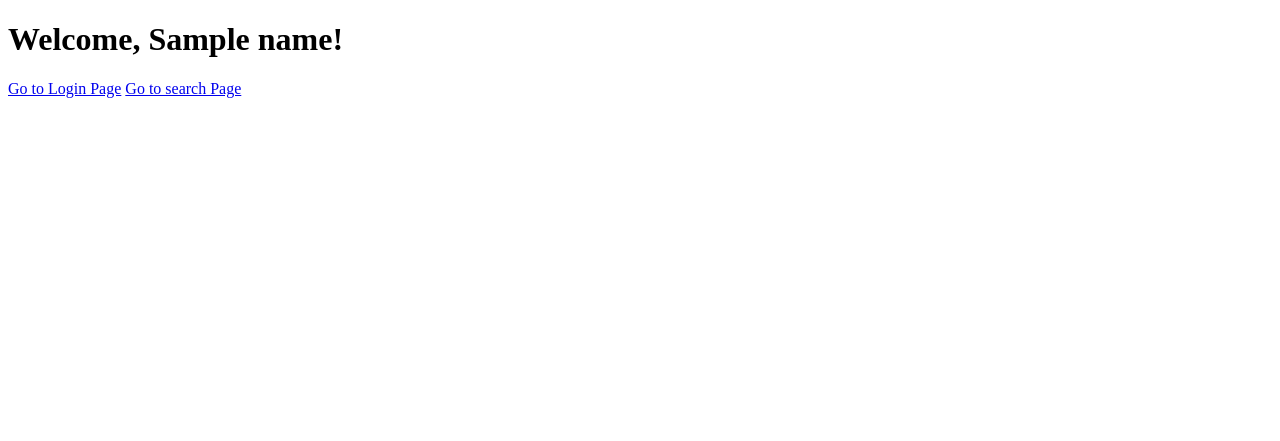
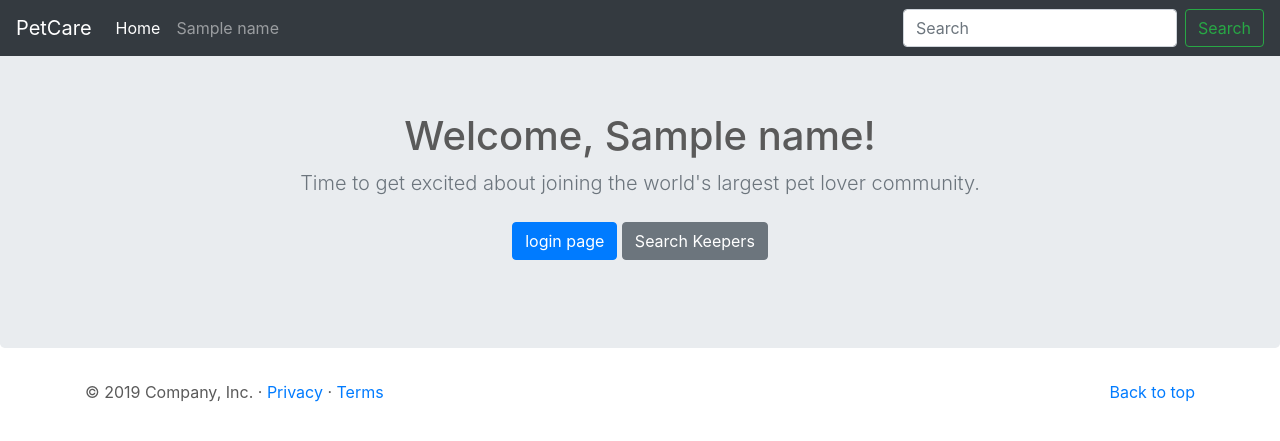
Before and after one commit to dabaitudiu/PetBoarding, a Node server app: template app/views/signup_success.ejs in a window 1280 px wide. Shown: the top 441 px of the page. Run offline with Node 20, Linux system fonts and the light colour scheme; the template is opened without the code that fills it: most values are stand-ins (such as "Sample title", 1, 10 or a date in 2020).

Commit message:
bootstraped signup success page

```diff
--- a/app/views/signup_success.ejs
+++ b/app/views/signup_success.ejs
@@ -1,14 +1,97 @@
 <!DOCTYPE html>
-<html>
-<head>
-    <title>Sign up Success Page</title>
-</head>
+<html lang="en">
+    <head>
+        <meta charset="utf-8">
+        <meta name="viewport" content="width=device-width, initial-scale=1, shrink-to-fit=no">
+        <meta name="description" content="">
+
+
+        <title>PetCare Home Page</title>
+
+        <!-- Bootstrap core CSS -->
+        <link rel="stylesheet" href="https://stackpath.bootstrapcdn.com/bootstrap/4.3.1/css/bootstrap.min.css" integrity="sha384-ggOyR0iXCbMQv3Xipma34MD+dH/1fQ784/j6cY/iJTQUOhcWr7x9JvoRxT2MZw1T" crossorigin="anonymous">
+
+
+        <style>
+            .carousel-inner > .item >img{
+            min-height : 300px;
+            max-height : 300px;
+            width : 100%;
+            }
+
+            .bd-placeholder-img {
+            font-size: 1.125rem;
+            text-anchor: middle;
+            -webkit-user-select: none;
+            -moz-user-select: none;
+            -ms-user-select: none;
+            user-select: none;
+            }
+
+
+            @media (min-width: 768px) {
+            .bd-placeholder-img-lg {
+                font-size: 3.5rem;
+            }
+            }
+        </style>
+        <!-- Custom styles for this template -->
+        <link href="/css/pet.css" rel="stylesheet" type="text/css">
+
+    </head>
 
 
 <body>
-   <h1>Welcome, <%=name%>!</h1>
-   <a href="login">Go to Login Page</a>
-   <a href="search">Go to search Page</a>
+    <header>
+        <nav class="navbar navbar-expand-md navbar-dark fixed-top bg-dark">
+
+            <a class="navbar-brand" href="#">PetCare</a>
+            <button class="navbar-toggler" type="button" data-toggle="collapse" data-target="#navbarCollapse" aria-controls="navbarCollapse" aria-expanded="false" aria-label="Toggle navigation">
+            <span class="navbar-toggler-icon"></span>
+            </button>
+
+            <div class="collapse navbar-collapse" id="navbarCollapse">
+                <ul class="navbar-nav mr-auto">
+                <li class="nav-item active">
+                    <a class="nav-link" href="#">Home <span class="sr-only">(current)</span></a>
+                </li>
+                <li class="nav-item">
+                    <a class="nav-link" href="/login"><%=name%></a>
+                </li>
+
+                </ul>
+                <form class="form-inline mt-2 mt-md-0">
+                <input class="form-control mr-sm-2" type="text" placeholder="Search" aria-label="Search">
+                <button class="btn btn-outline-success my-2 my-sm-0" type="submit">Search</button>
+                </form>
+            </div>
+
+        </nav>
+    </header>
+
+   <section class="jumbotron text-center">
+        <div class="container">
+          <h1 class="jumbotron-heading">Welcome, <%=name%>!</h1>
+          <p class="lead text-muted">Time to get excited about joining the world's largest pet lover community.</p>
+
+          <p>
+            <a href="login" class="btn btn-primary my-2">login page</a>
+            <a href="search" class="btn btn-secondary my-2">Search Keepers</a>
+          </p>
+        </div>
+   </section>
+
+<!-- FOOTER -->
+<footer class="container">
+    <p class="float-right"><a href="#">Back to top</a></p>
+    <p>&copy; 2019 Company, Inc. &middot; <a href="#">Privacy</a> &middot; <a href="#">Terms</a></p>
+</footer>
+
+
+<script src="https://code.jquery.com/jquery-3.3.1.slim.min.js" integrity="sha384-q8i/X+965DzO0rT7abK41JStQIAqVgRVzpbzo5smXKp4YfRvH+8abtTE1Pi6jizo" crossorigin="anonymous"></script>
+<script src="https://cdnjs.cloudflare.com/ajax/libs/popper.js/1.14.7/umd/popper.min.js" integrity="sha384-UO2eT0CpHqdSJQ6hJty5KVphtPhzWj9WO1clHTMGa3JDZwrnQq4sF86dIHNDz0W1" crossorigin="anonymous"></script>
+<script src="https://stackpath.bootstrapcdn.com/bootstrap/4.3.1/js/bootstrap.min.js" integrity="sha384-JjSmVgyd0p3pXB1rRibZUAYoIIy6OrQ6VrjIEaFf/nJGzIxFDsf4x0xIM+B07jRM" crossorigin="anonymous"></script>
+
 </body>
 
 </html>
```
